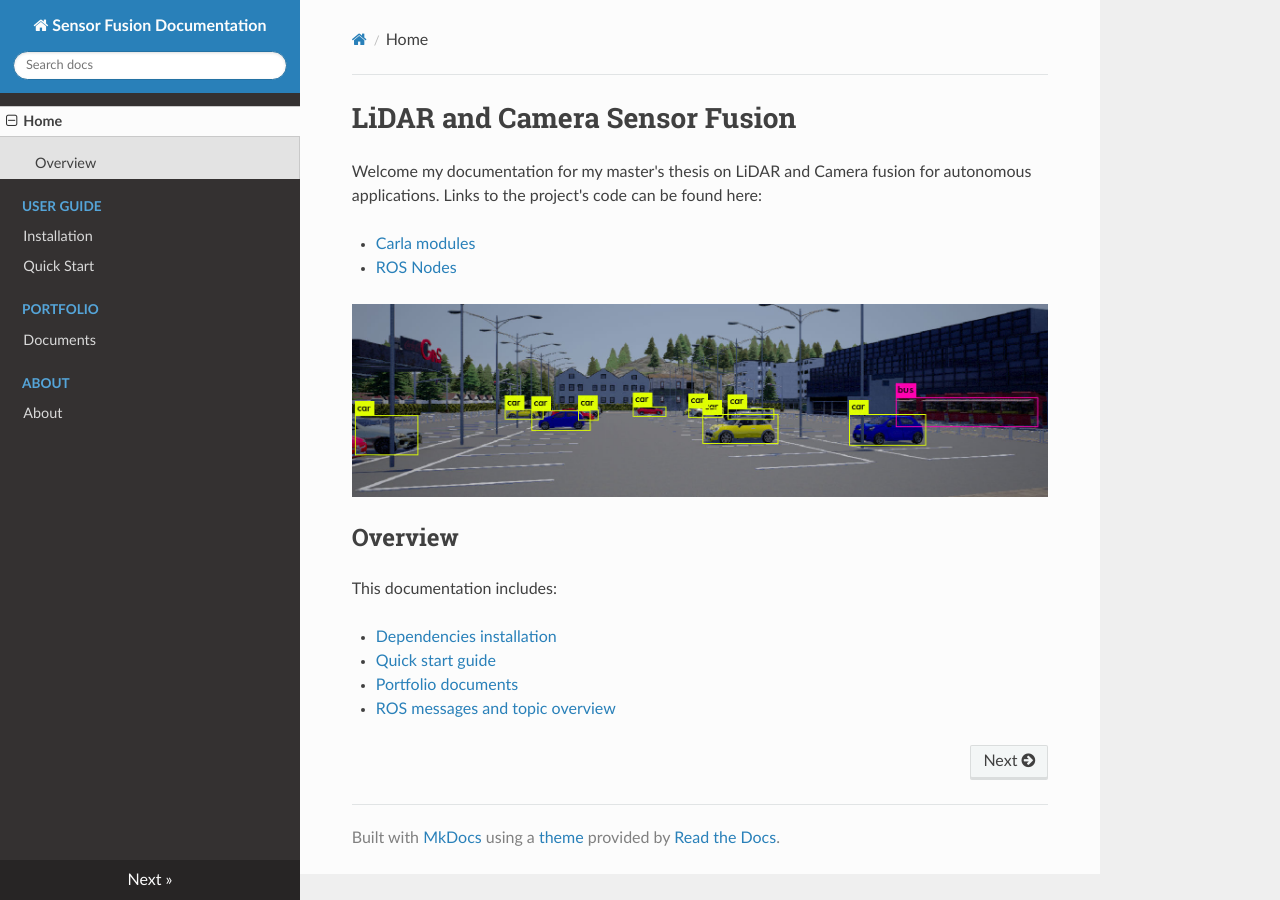
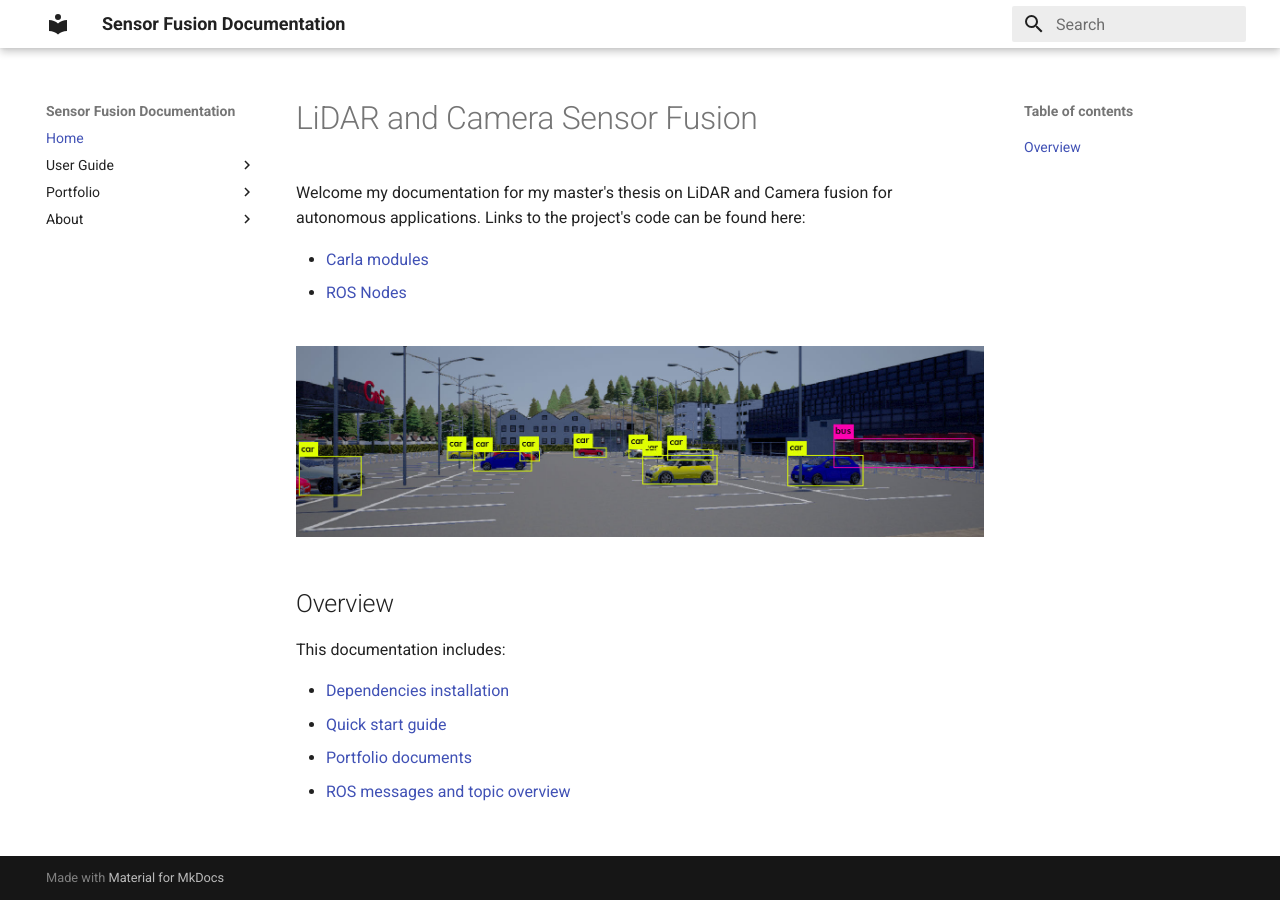
Before and after one commit to Dieter97/SensorFusion_Carla, an MkDocs documentation site: the page built from docs/index.md, in a window 1280 px wide. Built offline with MkDocs 1.6.1 and Material for MkDocs 9.7.7, drawn with Linux system fonts in a browser that asks for light colours; nearby versions of some CDN libraries; old or Windows-style settings are respelled for this version of MkDocs.

Commit message:
Doc update

```diff
--- a/mkdocs.yml
+++ b/mkdocs.yml
@@ -8,6 +8,29 @@
     - 'Documents': 'docs.md'
 - About:
     - 'About': 'about.md'
-theme: readthedocs
+theme:
+  name: 'material'
+  palette:
+    primary: 'White'
+    accent: 'Orange'
+use_directory_urls: false
 markdown_extensions:
     - admonition
+    - codehilite
+    - pymdownx.emoji:
+        emoji_generator: !!python/name:pymdownx.emoji.to_svg
+    - pymdownx.inlinehilite
+    - pymdownx.arithmatex
+    - pymdownx.smartsymbols
+    - pymdownx.superfences
+    - pymdownx.highlight:
+        css_class: codehilite
+        extend_pygments_lang:
+        - name: php-inline
+          lang: php
+          options:
+            startinline: true
+        - name: pycon3
+          lang: pycon
+          options:
+            python3: true
```
Also changed, not shown: docs/docs.md (+29 -2 lines), 1 other file.
